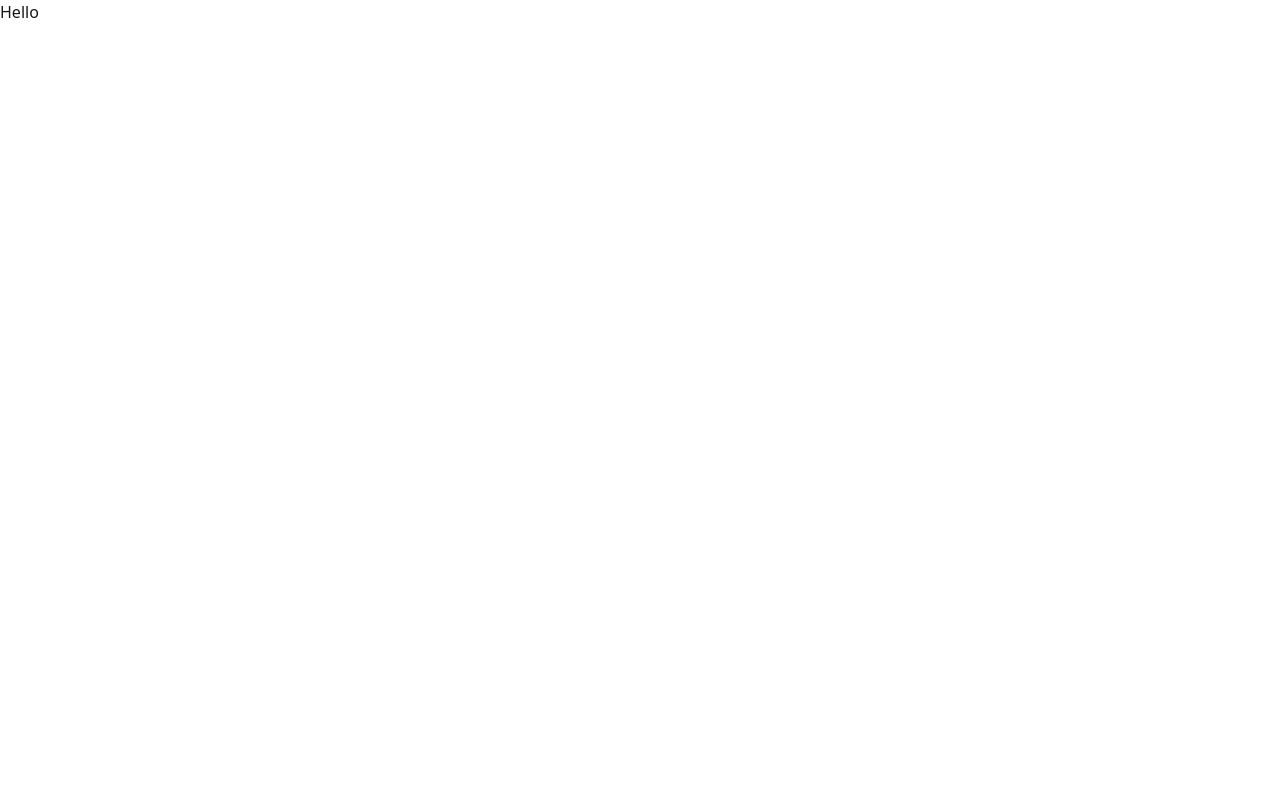
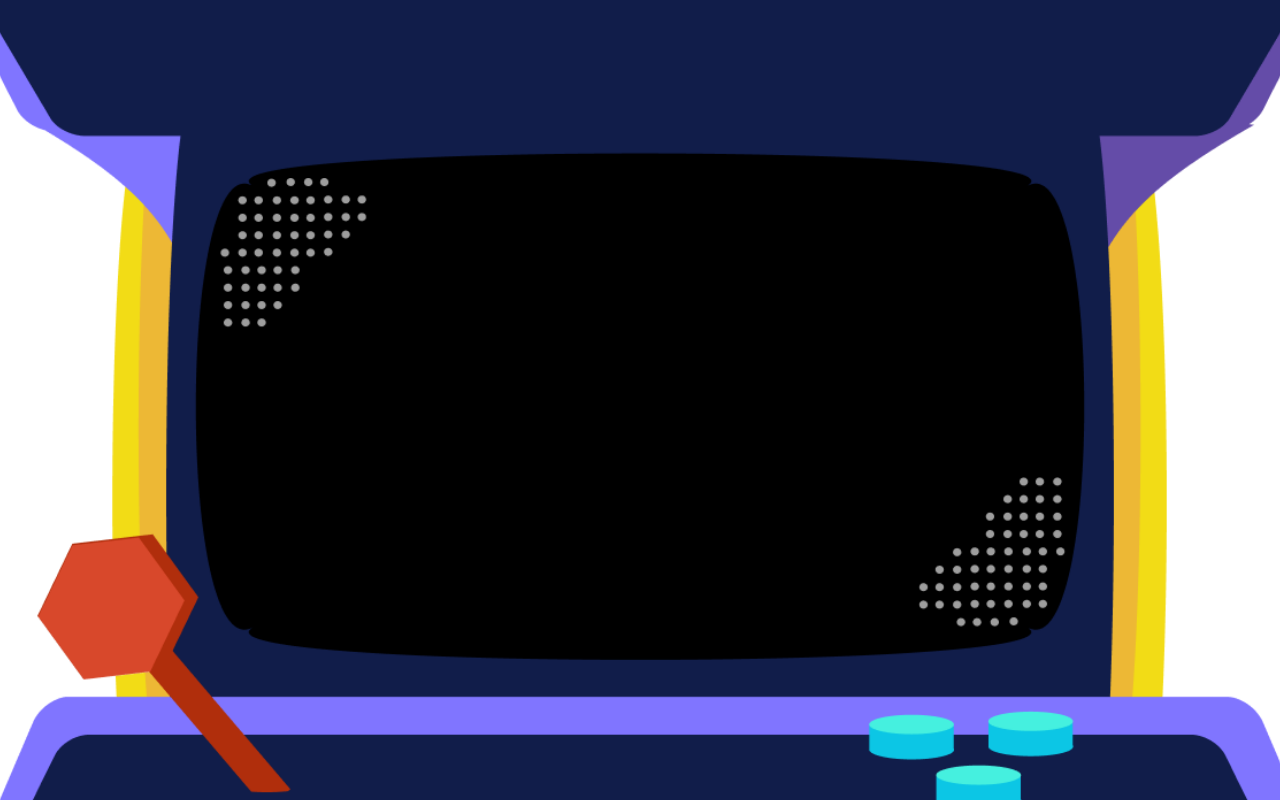
Before and after one commit to trinchngk/play2learn, a Next.js app: page /game1 in a window 1280 px wide. Built offline with nearby package versions, Linux system fonts and the light colour scheme.

Commit message:
Added animations

```diff
--- a/app/game1/page.tsx
+++ b/app/game1/page.tsx
@@ -1,6 +1,10 @@
-export default function game1() {
-
+export default function Game1() { // Capitalized the component name
   return (
-    <div>Hello</div>
+    <div className="min-h-screen relative overflow-hidden">
+      <div className="absolute inset-0 zoom-bg bg-background bg-[url('/closeup.png')] bg-no-repeat bg-center bg-fixed"></div>
+      <div className="relative z-10 Screen">
+        <h1> </h1>
+      </div>
+    </div>
   );
 }
--- a/app/game2/page.tsx
+++ b/app/game2/page.tsx
@@ -1,5 +1,10 @@
-export default function game2() {
+export default function Game1() { // Capitalized the component name
   return (
-    <div>Hello</div>
+    <div className="min-h-screen relative overflow-hidden">
+      <div className="absolute inset-0 zoom-bg bg-background bg-[url('/closeup.png')] bg-no-repeat bg-center bg-fixed"></div>
+      <div className="relative z-10 Screen">
+        <h1> </h1>
+      </div>
+    </div>
   );
 }
--- a/app/game3/page.tsx
+++ b/app/game3/page.tsx
@@ -1,7 +1,10 @@
-import '../styles/globals.css';
-
-export default function game3() {
+export default function Game3() {
   return (
-    <div>Hello</div>
+    <div className="min-h-screen relative overflow-hidden">
+      <div className="absolute inset-0 zoom-bg bg-background bg-[url('/closeup.png')] bg-no-repeat bg-center bg-fixed"></div>
+      <div className="relative z-10 Screen">
+        <h1> </h1>
+      </div>
+    </div>
   );
 }
--- a/app/globals.css
+++ b/app/globals.css
@@ -15,8 +15,35 @@
 }
 
 body {
-  background: var(--background) url('/closeup.png') no-repeat center center fixed;
+  background: var(--background) url('/closeupclc.png') no-repeat center center fixed;
   background-size: cover;
   color: var(--foreground);
   background: var(--background);
 }
+
+@keyframes zoomIn {
+  from {
+    transform: scale(1);
+  }
+  to {
+    transform: scale(1.15);
+  }
+}
+
+.zoom-bg {
+  animation: zoomIn 3s ease forwards;
+  background-size: cover;
+}
+
+@keyframes slideBackground {
+  from {
+    background-position: 0 0;
+  }
+  to {
+    background-position: 100% 100%;
+  }
+}
+
+.sliding-background {
+  animation: slideBackground 20s linear infinite;
+}
--- a/app/page.tsx
+++ b/app/page.tsx
@@ -4,7 +4,7 @@ import { useRouter } from 'next/navigation';
 import { IoSearch } from "react-icons/io5";
 import { useState } from 'react';
 import Head from 'next/head';
-
+import './globals.css';
 
 export default function Home() {
   const router = useRouter();
@@ -19,19 +19,19 @@ export default function Home() {
       </Head>
 
       <div
-        className="h-full min-h-screen font-Pixelify Sans text-white p-10 flex flex-col items-center justify-center"
+        className="h-full min-h-screen font-Pixelify Sans text-white p-10 flex flex-col items-center justify-center sliding-background"
         style={{
           backgroundImage: "url('/Checkered.png')",
           backgroundSize: "contain",
           backgroundPosition: "center",
           backgroundAttachment: "fixed",
-          backgroundColor: "#FFFFFF",
+          // backgroundColor: "",
           maxWidth: "100vw",
           maxHeight: "100vh"
         }}
       >
         <img
-          src="/Arcade Machine.png"
+          src="/ArcadeMachine.png"
           alt="Arcade Machine"
           className="fixed top-3/16 w-full max-w-[1100px] h-auto items-center z-[1]"
         />
```
Also changed, not shown: public/ArcadeMachine.png (renamed from public/Arcade Machine.png), public/closeup.png.
